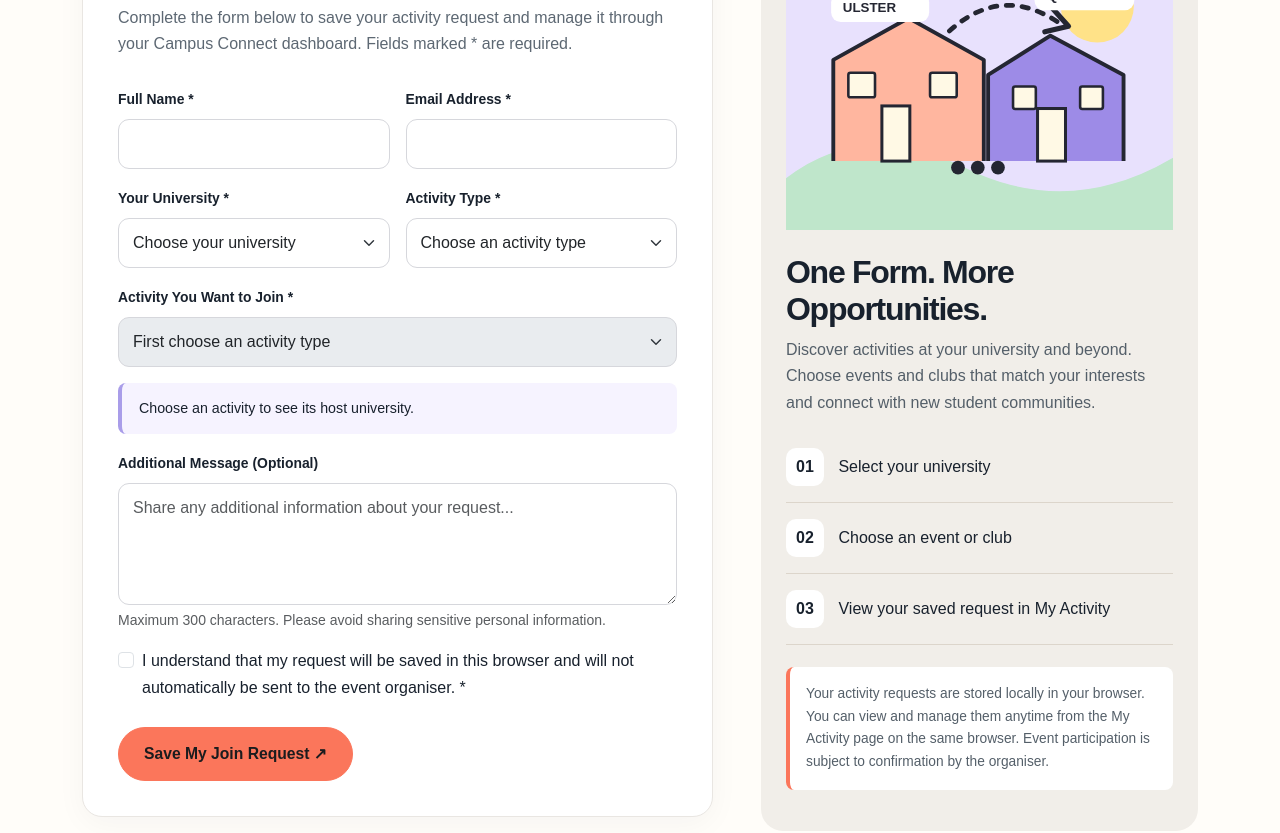
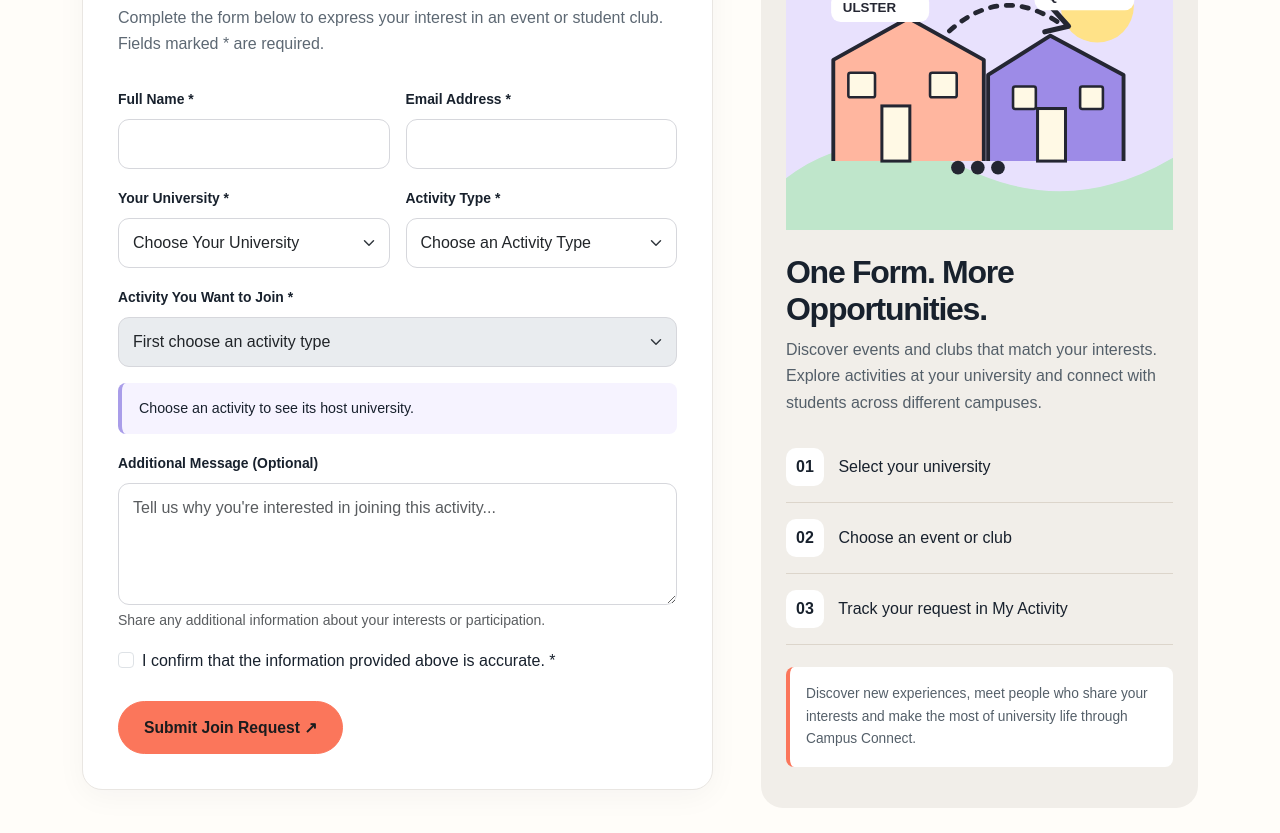
Before and after one commit to prashantsapk/javascript_cw2_project, a plain HTML site: page register.html in a window 1280 px wide. Shown: the part 579-1412 px from the top of the page. Drawn offline with nearby package versions, Linux system fonts and the light colour scheme.

Commit message:
fixes in html file

```diff
--- a/register.html
+++ b/register.html
@@ -6,7 +6,7 @@
     <meta charset="UTF-8">
     <meta name="viewport" content="width=device-width, initial-scale=1.0">
 
-    <meta name="description" content="Campus Connect helps students discover events, clubs and connections across universities.">
+    <meta name="description" content="Join university events, student clubs and activities through Campus Connect.">
 
     <title>Request to Join | Campus Connect</title>
 
@@ -43,9 +43,13 @@
                 <div class="nav-links" aria-label="Site pages">
 
                     <a class="nav-link" href="index.html">Home</a>
+
                     <a class="nav-link" href="events.html">Events</a>
+
                     <a class="nav-link" href="clubs.html">Clubs</a>
+
                     <a class="nav-link" href="connect.html">Connect</a>
+
                     <a class="nav-link" href="dashboard.html">My Activity</a>
 
                 </div>
@@ -69,7 +73,9 @@
 
             <div class="container">
 
-                <p class="kicker">YOUR NEXT STEP</p>
+                <p class="kicker">
+                    YOUR NEXT STEP
+                </p>
 
                 <h1>
                     Let's get you <em>involved.</em>
@@ -77,7 +83,7 @@
 
                 <p>
                     Explore new opportunities and request to join
-                    events and clubs across different universities.
+                    exciting events and student clubs across universities.
                 </p>
 
             </div>
@@ -98,12 +104,13 @@
 
                             <div class="form-intro">
 
-                                <h2>Join Request Form</h2>
+                                <h2>
+                                    Join Request Form
+                                </h2>
 
                                 <p>
-                                    Complete the form below to save your
-                                    activity request and manage it through
-                                    your Campus Connect dashboard.
+                                    Complete the form below to express
+                                    your interest in an event or student club.
                                     Fields marked * are required.
                                 </p>
 
@@ -174,16 +181,24 @@
                                         >
 
                                             <option value="">
-                                                Choose your university
+                                                Choose Your University
                                             </option>
 
-                                            <option>Ulster University</option>
+                                            <option>
+                                                Ulster University
+                                            </option>
 
-                                            <option>Queen's University Belfast</option>
+                                            <option>
+                                                Queen's University Belfast
+                                            </option>
 
-                                            <option>Belfast Metropolitan College</option>
+                                            <option>
+                                                Belfast Metropolitan College
+                                            </option>
 
-                                            <option>Other university</option>
+                                            <option>
+                                                Other university
+                                            </option>
 
                                         </select>
 
@@ -208,7 +223,7 @@
                                         >
 
                                             <option value="">
-                                                Choose an activity type
+                                                Choose an Activity Type
                                             </option>
 
                                             <option value="event">
@@ -267,7 +282,7 @@
 
                                     </div>
 
-                                    <!-- Message -->
+                                    <!-- Additional Message -->
                                     <div class="col-12">
 
                                         <label class="form-label" for="joinMessage">
@@ -280,17 +295,17 @@
                                             name="joinMessage"
                                             maxlength="300"
                                             rows="4"
-                                            placeholder="Share any additional information about your request..."
+                                            placeholder="Tell us why you're interested in joining this activity..."
                                         ></textarea>
 
                                         <div class="form-text">
-                                            Maximum 300 characters.
-                                            Please avoid sharing sensitive personal information.
+                                            Share any additional information
+                                            about your interests or participation.
                                         </div>
 
                                     </div>
 
-                                    <!-- Confirmation -->
+                                    <!-- Confirmation Checkbox -->
                                     <div class="col-12">
 
                                         <div class="form-check">
@@ -303,9 +318,8 @@
                                             >
 
                                             <label class="form-check-label" for="demoConsent">
-                                                I understand that my request will be
-                                                saved in this browser and will not
-                                                automatically be sent to the event organiser. *
+                                                I confirm that the information
+                                                provided above is accurate. *
                                             </label>
 
                                             <div class="invalid-feedback">
@@ -331,7 +345,7 @@
                                     type="submit"
                                     class="btn btn-accent btn-lg mt-4"
                                 >
-                                    Save My Join Request ↗
+                                    Submit Join Request ↗
                                 </button>
 
                             </form>
@@ -340,7 +354,7 @@
 
                     </div>
 
-                    <!-- Information Section -->
+                    <!-- Information Panel -->
                     <div class="col-lg-5">
 
                         <aside class="side-info">
@@ -356,10 +370,10 @@
                             </h2>
 
                             <p>
-                                Discover activities at your university
-                                and beyond. Choose events and clubs
-                                that match your interests and connect
-                                with new student communities.
+                                Discover events and clubs that match
+                                your interests. Explore activities
+                                at your university and connect with
+                                students across different campuses.
                             </p>
 
                             <div class="side-step">
@@ -374,16 +388,14 @@
 
                             <div class="side-step">
                                 <strong>03</strong>
-                                View your saved request in My Activity
+                                Track your request in My Activity
                             </div>
 
                             <p class="note-box">
-                                Your activity requests are stored locally
-                                in your browser. You can view and manage
-                                them anytime from the My Activity page
-                                on the same browser.
-                                Event participation is subject to
-                                confirmation by the organiser.
+                                Discover new experiences, meet people
+                                who share your interests and make
+                                the most of university life through
+                                Campus Connect.
                             </p>
 
                         </aside>
@@ -439,7 +451,7 @@
 
                 </div>
 
-                <!-- Student Links -->
+                <!-- Your Space -->
                 <div class="col-6 col-lg-4">
 
                     <h3 class="footer-heading">
@@ -457,8 +469,7 @@
                     <p class="small footer-note">
                         Campus Connect is an independent platform
                         for exploring university activities.
-                        University names are used for identification
-                        and do not imply official affiliation.
+                        University names do not imply official affiliation.
                     </p>
 
                 </div>
```
Also changed, not shown: dashboard.html (+4 -6 lines).
